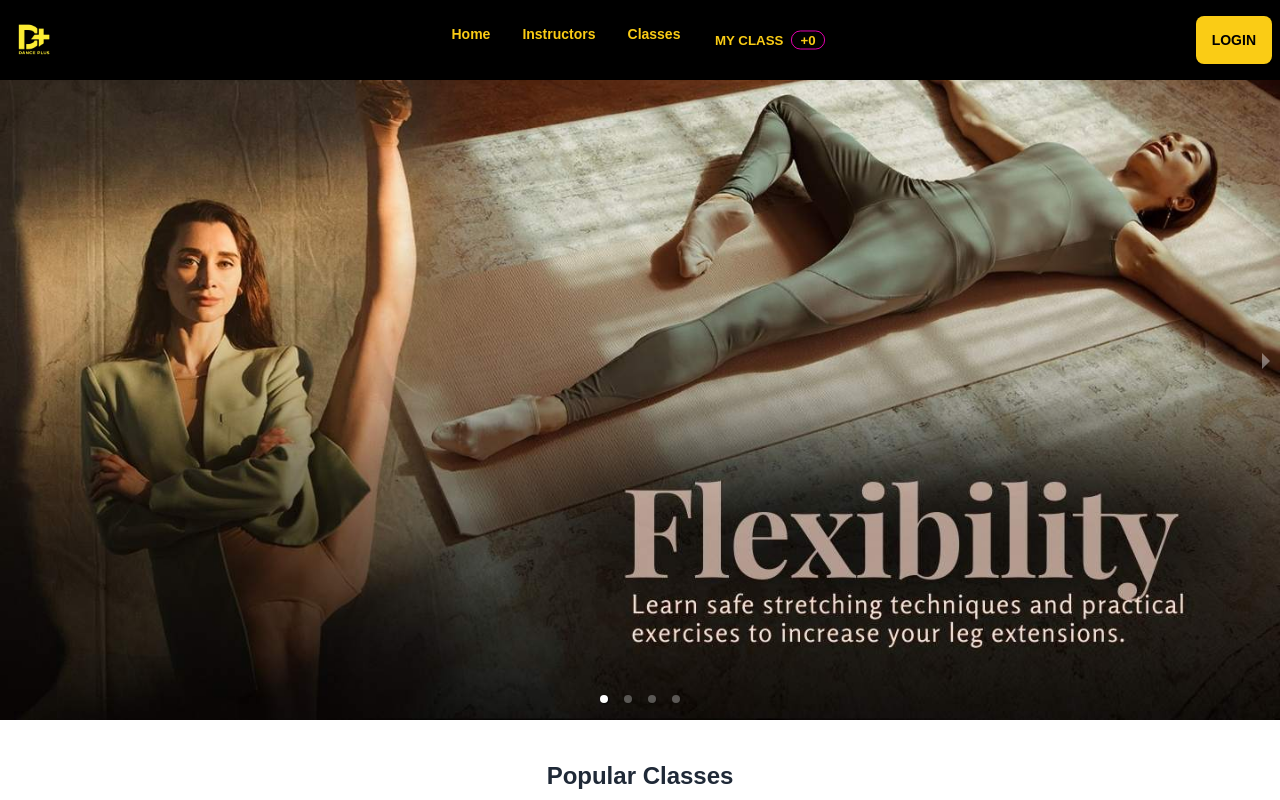
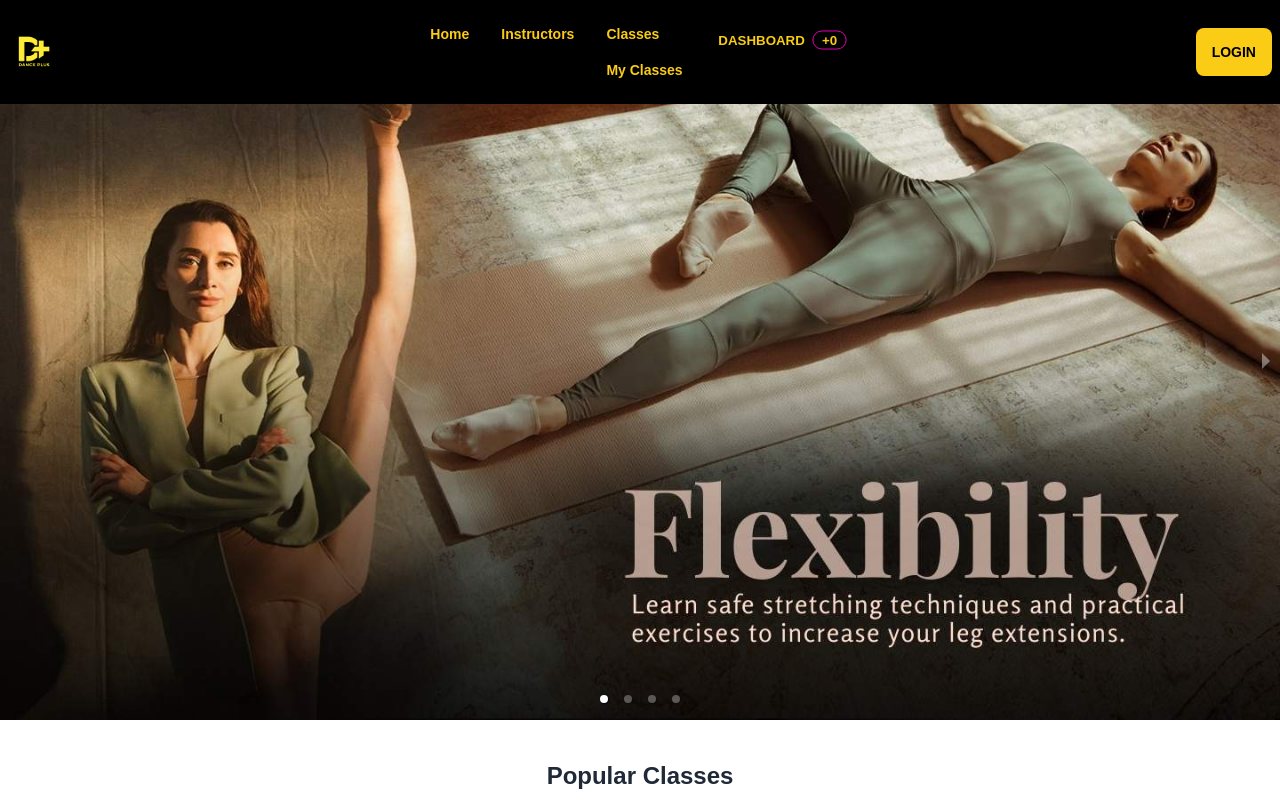
Before and after one commit to arifremal/Dance-Plus-Client, a React (Vite) app: page / in a window 1280 px wide. Shown: the top 800 px of the page. Built offline with nearby package versions, Linux system fonts and the light colour scheme; no server answers.

Commit message:
my class router created and data loaded done

```diff
--- a/src/Components/ClassesCard.jsx
+++ b/src/Components/ClassesCard.jsx
@@ -2,10 +2,14 @@ import { useContext } from "react";
 import { AuthContext } from "../Authproviders/AuthProvider";
 import Swal from "sweetalert2";
 import { useLocation, useNavigate } from "react-router-dom";
+import useCart from "../Hooks/useCart";
+
 
 const ClassesCard = ({ item }) => {
+
   const { _id, image, name, InsturorName, email, price, seats } = item;
   const { user } = useContext(AuthContext);
+  const [,refetch]= useCart()
   const location = useLocation();
   const navigate = useNavigate();
   const handleAddtoCart = (item) => {
@@ -31,10 +35,12 @@ const ClassesCard = ({ item }) => {
 
         .then((data) => {
           if (data.insertedId) {
+            refetch();
+
             Swal.fire({
               position: "center",
               icon: "success",
-              title: "Course added on the cart",
+              title: "Booked Done Please check on My Classes Page",
               showConfirmButton: false,
               timer: 1500,
             });
@@ -77,7 +83,7 @@ const ClassesCard = ({ item }) => {
               onClick={() => handleAddtoCart(item)}
               className="btn  bg-yellow-400 text-black "
             >
-              Enroll Now
+              Book Now
             </button>
           </div>
         </div>
--- a/src/Components/Instructros.jsx
+++ b/src/Components/Instructros.jsx
@@ -10,7 +10,7 @@ const Instructros = () => {
   }, []);
     return (
       <div>
-<div className="grid grid-cols-1 md:grid-cols-3 gap-5 p-10 sm:p-2 ">
+<div className="grid grid-cols-1 md:grid-cols-3 gap-5 p-10 mt-20 sm:p-2 ">
 {
   ourinstructor.map(item=> <InstructorCard
   key={item._id}
--- /dev/null
+++ b/src/Components/MyselectedClass.jsx
@@ -0,0 +1,74 @@
+import React, { useContext, useEffect, useState } from 'react';
+import { AuthContext } from '../Authproviders/AuthProvider';
+import MyselectedClassCard from './MyselectedClassCard';
+import Swal from 'sweetalert2';
+import useCart from '../Hooks/useCart';
+
+const MyselectedClass = () => {
+    const {user}=useContext(AuthContext)
+    const [enrolled,setEnrolled]= useState([])
+    const [, refetch] =useCart()
+
+    const clsDelete = (id) => {
+      Swal.fire({
+        title: "Are you sure?",
+        text: "You won't be able to revert this!",
+        icon: "warning",
+        showCancelButton: true,
+        confirmButtonColor: "#3085d6",
+        cancelButtonColor: "#d33",
+        confirmButtonText: "Yes, delete it!",
+      }).then((result) => {
+        if (result.isConfirmed) {
+          fetch(`http://localhost:5000/enroll/${id}`, {
+            method: "DELETE",
+          })
+            .then((res) => res.json())
+            .then((data) => {
+              console.log(data);
+
+              if (data.deletedCount > 0) {
+                refetch()
+                Swal.fire({
+                  position: "top-center",
+                  icon: "success",
+                  title: "Successfully removed",
+                  showConfirmButton: false,
+                  timer: 1500,
+                });
+                const remain = enrolled.filter((enroll) => enroll._id !== id);
+                setEnrolled(remain);
+              }
+            });
+        }
+      });
+    };
+
+
+
+    useEffect(() => {
+        fetch(
+          `http://localhost:5000/enroll/${user?.email}`
+        )
+          .then((res) => res.json())
+          .then((data) => {
+            setEnrolled(data);
+          });
+      }, [user]);
+    return (
+
+    <div  className="grid grid-cols-1 md:grid-cols-3 gap-5 p-10 sm:p-2 " >
+        {enrolled.map((enroll) => (
+              <MyselectedClassCard
+                key={enroll._id}
+                enroll={enroll}
+                clsdelete={clsDelete}
+                // toyDelete={toyDelete}
+                // toyUpdate={toyUpdate}
+              ></MyselectedClassCard>
+            ))}
+    </div>
+    );
+};
+
+export default MyselectedClass;
--- /dev/null
+++ b/src/Components/MyselectedClassCard.jsx
@@ -0,0 +1,24 @@
+import React from 'react';
+
+const MyselectedClassCard = ({enroll,clsdelete}) => {
+    const {image,name,price,seats,email,_id} = enroll;
+    return (
+
+<div className='pt-30'>
+    <h1>My Selected Classes</h1>
+<div className="card w-96 bg-base-100 shadow-xl image-full mt-20">
+  <figure><img src={image} alt="Shoes" /></figure>
+  <div className="card-body">
+    <h2 className="card-title">{name}</h2>
+    <p>Seats {seats}</p>
+    <div className="card-actions justify-end">
+      <button onClick={() => clsdelete(_id)} className="btn btn-primary">Remove</button>
+      <button className="btn btn-primary">Pay Now</button>
+    </div>
+  </div>
+</div>
+</div>
+    );
+};
+
+export default MyselectedClassCard;
--- a/src/Hooks/useCart.jsx
+++ b/src/Hooks/useCart.jsx
@@ -1,18 +1,19 @@
+import React, { useContext } from "react";
+import { AuthContext } from "../Authproviders/AuthProvider";
 import { useQuery } from "@tanstack/react-query";
-import { useContext } from "react";
-import { AuthContext } from "../Providers/AuthProvider";
 
 const useCart = () => {
   const { user } = useContext(AuthContext);
-  const { data: cart = [], refetch } = useQuery({
+  const { data: enroll = [], refetch } = useQuery({
     queryKey: ["carts", user?.email],
     queryFn: async () => {
       const res = await fetch(
-        `http://localhost:5000/carts?email=${user?.email}`
+        `http://localhost:5000/enroll?email=${user?.email}`
       );
       return res.json();
     },
   });
-  return [cart, refetch];
+  return [enroll, refetch];
 };
+
 export default useCart;
--- a/src/NavBar/Navbar.jsx
+++ b/src/NavBar/Navbar.jsx
@@ -1,30 +1,38 @@
 import { useContext } from "react";
 import { Link } from "react-router-dom";
 import { AuthContext } from "../Authproviders/AuthProvider";
-import { FaBeer, } from 'react-icons/fa';
+import useCart from "../Hooks/useCart";
 
 const Navbar = () => {
-  const {user,logout} = useContext(AuthContext)
-  const handleLogout=()=>{
+  const[enroll] = useCart()
+  const { user, logout } = useContext(AuthContext);
+  const handleLogout = () => {
     logout()
-    .then(()=>{
-
-    })
-    .catch(error=>{console.log(error)})
-  }
+      .then(() => {})
+      .catch((error) => {
+        console.log(error);
+      });
+  };
   const nav = (
     <>
-      <li><Link to={"/"}>Home </Link></li>
-      <li><Link to={"/instructor"}>Instructors </Link></li>
-      <li><Link to={"/classes"}>Classes </Link></li>
-<Link to={'/'}>
+      <li>
+        <Link to={"/"}>Home </Link>
+      </li>
+      <li>
+        <Link to={"/instructor"}>Instructors </Link>
+      </li>
+      <li>
+        <Link to={"/classes"}>Classes </Link>
+        <Link to={"/myclasses"}>My Classes </Link>
+      </li>
+      <Link to={"/"}>
         <button className="btn bg-black text-white border-none hover:bg-black">
-<p className="text-yellow-400">My Class</p>
-  <div className="badge bg-black text-yellow-400 badge-secondary">+0</div>
+          <p className="text-yellow-400">Dashboard</p>
+          <div className="badge bg-black text-yellow-400 badge-secondary">
+            +{enroll.length || 0}
+          </div>
         </button>
       </Link>
-
-
     </>
   );
   return (
@@ -60,21 +68,37 @@ const Navbar = () => {
         <ul className="menu menu-horizontal px-1">{nav}</ul>
       </div>
       <div className="navbar-end">
-      {
-        user ? <>
-        <div className="tooltip tooltip-bottom me-1" data-tip={user.displayName}>
+        {user ? (
+          <>
+            <div
+              className="tooltip tooltip-bottom me-1"
+              data-tip={user.displayName}
+            >
               <img
                 style={{ height: "45px" }}
-                  className="rounded-full tooltip tooltip-bottom" data-tip="hello"
+                className="rounded-full tooltip tooltip-bottom"
+                data-tip="hello"
                 src={user.photoURL}
                 alt=""
               />
             </div>
-          <button onClick={handleLogout} className="btn bg-yellow-400 text-black border-none hover:bg-white">Logout</button>
-        </> : <>
-         <Link to={'login'} > <a className="btn bg-yellow-400 text-black border-none hover:bg-white">Login</a></Link>
+            <button
+              onClick={handleLogout}
+              className="btn bg-yellow-400 text-black border-none hover:bg-white"
+            >
+              Logout
+            </button>
           </>
-      }
+        ) : (
+          <>
+            <Link to={"login"}>
+              {" "}
+              <a className="btn bg-yellow-400 text-black border-none hover:bg-white">
+                Login
+              </a>
+            </Link>
+          </>
+        )}
       </div>
     </div>
   );
```
Also changed, not shown: src/Routes/Routes.jsx (+8 -0 lines). Lines whose indentation alone changed are shown as unchanged.
